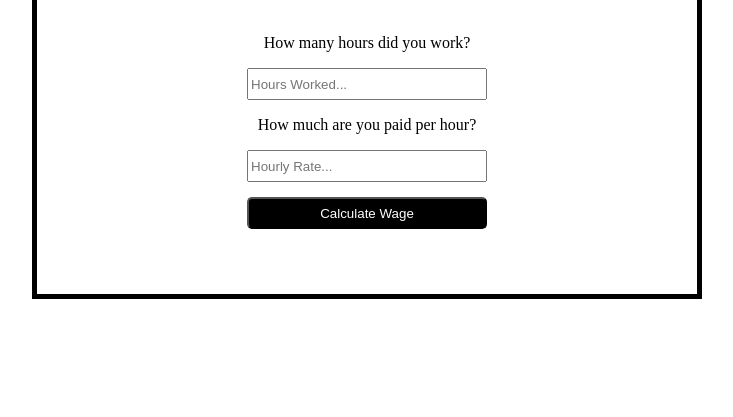
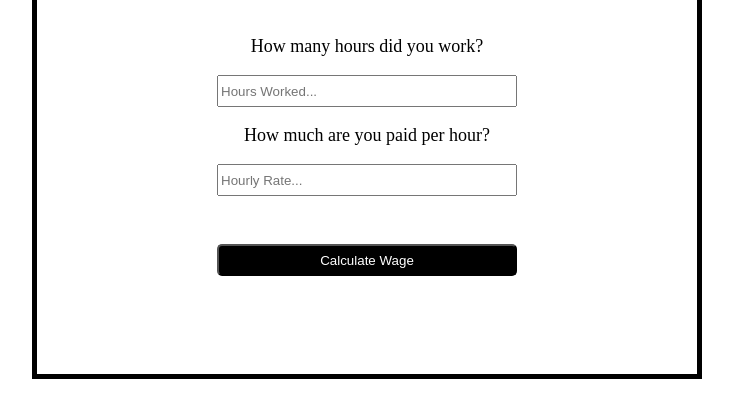
Before and after one commit to JoshuaObura/wagecalcify, a plain HTML site: page index.html in a window 1280 px wide. Shown: the part 223-640 px from the top of the page, without its empty margins (273-1006 px from the left). Drawn offline with Linux system fonts and the light colour scheme.

Commit message:
calculator

```diff
--- a/style.css
+++ b/style.css
@@ -1,3 +1,4 @@
+
 /* page styling */
 .calculator-container{
   display: flex;
@@ -15,13 +16,13 @@
 
   /* headings for each section */
     .title{
-      font-size: 16px;
+      font-size: 18px;
       display: inline-block;
     }
 
     /* entery bars */
       .values{
-        width: 40%;
+        width: 50%;
         height: 20px;
         height: 2rem;
       }
@@ -31,8 +32,8 @@
       #btn{
         background:black;
         color: white;
-        margin: 15px;
-        width: 40%;
+        margin: 3rem;
+        width: 50%;
         height: 2rem;
         border-radius: 5px;
       }
```
Also changed, not shown: index.html (+1 -0 lines).
